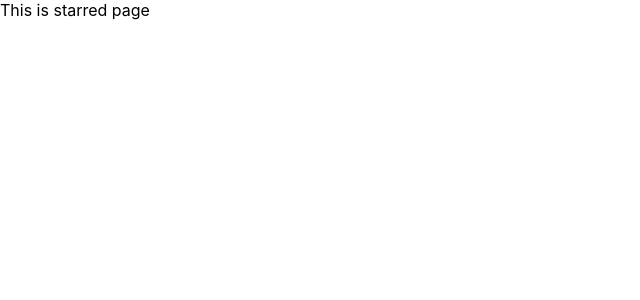
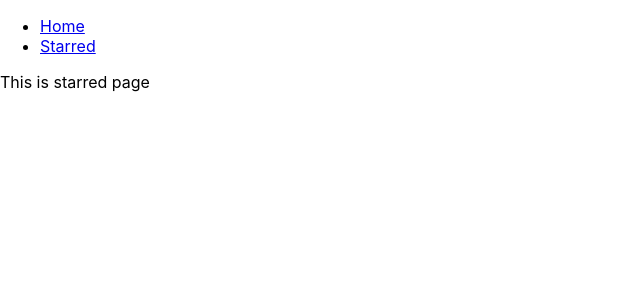
Before and after one commit to amansharma8194/my-show-with-React, a React (Create React App) app: page /starred in a window 1280 px wide. Shown: the top 300 px of the page, without its empty margins (0-640 px from the left). Built offline with nearby package versions, Linux system fonts and the light colour scheme.

Commit message:
added navbar

```diff
--- a/src/App.js
+++ b/src/App.js
@@ -1,16 +1,26 @@
+/* eslint-disable import/no-unresolved */
 import React from 'react';
 import { Switch, Route } from 'react-router-dom';
+import Nav from './components/Nav';
+import Home from './pages/Home';
+import Starred from './pages/Starred';
 
 function App() {
   return (
+    <div>
+      <Nav />
       <Switch>
         <Route exact path="/">
-        This is home page{' '}
+          <Home />
         </Route>
         <Route exact path="/starred">
-        This is starred page
+          <Starred />
+        </Route>
+        <Route>
+          <div>Page not found</div>
         </Route>
       </Switch>
+    </div>
   );
 }
 
--- /dev/null
+++ b/src/components/Nav.js
@@ -0,0 +1,21 @@
+/* eslint-disable no-unused-vars */
+import React from 'react';
+import { Link } from 'react-router-dom';
+
+const LINKS = [
+  { to: '/', text: 'Home' },
+  { to: '/starred', text: 'Starred' },
+];
+function Nav() {
+  return (
+    <ul>
+      {LINKS.map(item => (
+        <li key={item.text}>
+          <Link to={item.to}>{item.text}</Link>
+        </li>
+      ))}
+    </ul>
+  );
+}
+
+export default Nav;
--- /dev/null
+++ b/src/pages/Home.js
@@ -0,0 +1,7 @@
+import React from 'react';
+
+function Home() {
+  return <div>This is home page</div>;
+}
+
+export default Home;
--- /dev/null
+++ b/src/pages/Starred.js
@@ -0,0 +1,7 @@
+import React from 'react';
+
+function Starred() {
+  return <div>This is starred page</div>;
+}
+
+export default Starred;
```
Lines whose indentation alone changed are shown as unchanged.
